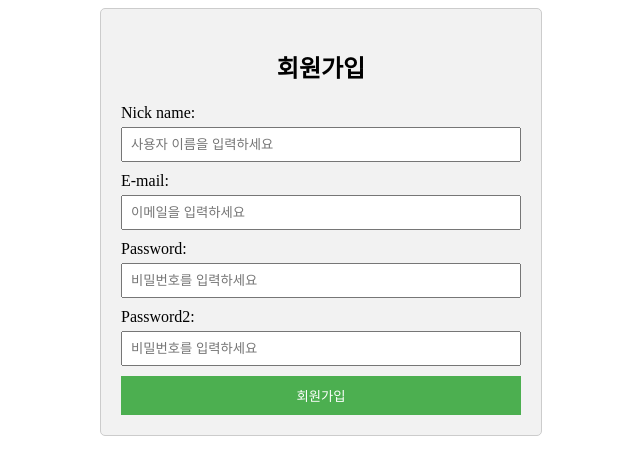
After one commit to Ellanx/Django_project, a Django app: template templates/user/signup.html in a window 1280 px wide. The commit adds this page. Shown: the top 475 px of the page, without its empty margins (319-959 px from the left). Run offline with Django 4.2, Linux system fonts and the light colour scheme; the template is opened without the code that fills it, so the values that code supplies are empty.

Commit message:
feat: add modal close, login,signup,profile.html

```diff
--- /dev/null
+++ b/templates/user/signup.html
@@ -0,0 +1,72 @@
+<!DOCTYPE html>
+<html lang="ko-KR">
+<head>
+    <meta charset="UTF-8">
+    <meta http-equiv="X-UA-Compatible" content="IE=edge">
+    <meta name="viewport" content="width=device-width, initial-scale=1.0">
+    <title>회원가입</title>
+<style>
+.container {
+max-width: 400px;
+margin: 0 auto;
+padding: 20px;
+background-color: #f2f2f2;
+border: 1px solid #ccc;
+border-radius: 5px;
+}
+
+h2 {
+text-align: center;
+}
+
+form {
+display: flex;
+flex-direction: column;
+}
+
+label {
+margin-bottom: 5px;
+}
+
+input[type="text"],
+input[type="email"],
+input[type="password"] {
+padding: 8px;
+margin-bottom: 10px;
+}
+
+input[type="submit"] {
+padding: 10px;
+background-color: #4caf50;
+color: #fff;
+border: none;
+cursor: pointer;
+}
+
+input[type="submit"]:hover {
+background-color: #45a049;
+}
+
+</style>
+</head>
+<body>
+    <div class="container">
+    <h2>회원가입</h2>
+    <form>
+        <label for="username">Nick name:</label>
+        <input type="text" id="username" name="username" placeholder="사용자 이름을 입력하세요">
+
+        <label for="email">E-mail:</label>
+        <input type="email" id="email" name="email" placeholder="이메일을 입력하세요">
+
+        <label for="password">Password:</label>
+        <input type="password" id="password" name="password" placeholder="비밀번호를 입력하세요">
+
+        <label for="password">Password2:</label>
+        <input type="password" id="password" name="password" placeholder="비밀번호를 입력하세요">
+
+        <input type="submit" value="회원가입">
+    </form>
+    </div>
+</body>
+</html>
```
Also changed, not shown: templates/main/main.html (+12 -2 lines), templates/user/login.html (added, +63 -0 lines), templates/user/profile.html (added, +69 -0 lines).
